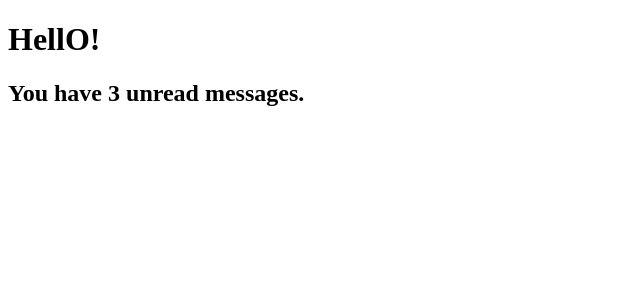
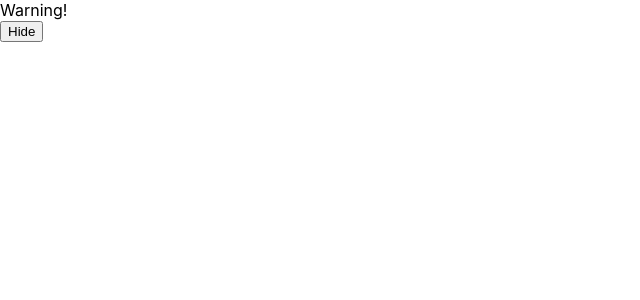
Before and after one commit to malhotra-parul/reactBasics, a React (Create React App) app in the folder method2/: page / in a window 1280 px wide. Shown: the top 300 px of the page, without its empty margins (0-640 px from the left). Built offline with nearby package versions, Linux system fonts and the light colour scheme; the HTML template or start-up script is replaced by a standard one.

Commit message:
Prevent a component from rendering

```diff
--- /dev/null
+++ b/method2/src/component/Page.js
@@ -0,0 +1,40 @@
+import React from "react";
+
+function WarningBanner(props){
+    if(!props.warn){
+        return null;
+    }
+    return(
+        <div>
+            Warning!
+        </div>
+    );
+}
+
+class Page extends React.Component{
+    constructor(props){
+        super(props);
+        this.state = {
+            showWarning : true
+        };
+        this.handleToggle = this.handleToggle.bind(this);
+    }
+    handleToggle(){
+        this.setState(state => ({
+            showWarning : !state.showWarning
+        }))
+    }
+
+    render(){
+        return(
+            <div>
+                <WarningBanner warn={this.state.showWarning} />
+                <button onClick={this.handleToggle}>
+                    {this.state.showWarning ? "Hide" : "Show"}
+                </button>
+            </div>
+        )
+    }
+}
+
+export default Page;
--- a/method2/src/index.js
+++ b/method2/src/index.js
@@ -1,22 +1,13 @@
 
-import React, { Fragment } from "react";
-import ReactDOM from "react-dom";
-//condition && element -- if condition is true, only then element will b displayed.
-function Mailbox(props){
-    const unreadMessages = props.unreadMessages;
-    return(
-        <Fragment>
-        <h1>HellO!</h1>
+import React from 'react';
+import ReactDOM from 'react-dom';
+import './index.css';
+// import Clock from "./component/Clock";
+// import ActionClick from "./component/ActionLink";
+// import Toggle from "./component/Toggle";
+//import Greeting from "./component/Greeting";
+// import LoginControl from "./component/LoginControl";
+import Page from "./component/Page"
 
-        { unreadMessages.length > 0 &&
-            <h2>
-                You have {unreadMessages.length} unread messages.
-            </h2>
-        }
-        </Fragment>
-    )
-};
 
-const messages =  ["Re: Parul", "Re: Re: Parul", "Fw: To Dear"];
-
-ReactDOM.render(<Mailbox unreadMessages={messages} />, document.getElementById("root"));
+ReactDOM.render(<Page />, document.getElementById("main"));
```
Also changed, not shown: method2/src/component/Mailbox.js (+20 -9 lines).
